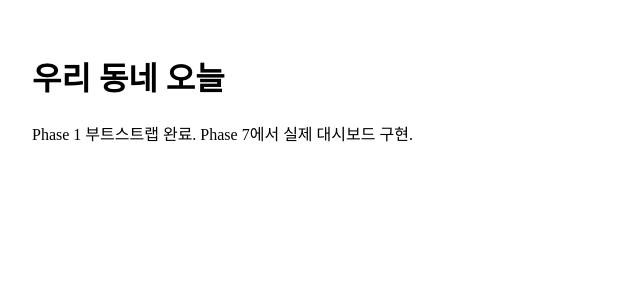
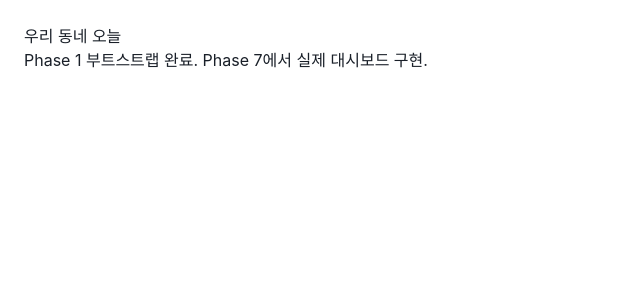
Before and after one commit to sigco3111/dongne-today, a Next.js app: page / in a window 1280 px wide. Shown: the top 300 px of the page, without its empty margins (0-640 px from the left). Built offline with nearby package versions, Linux system fonts and the light colour scheme.

Commit message:
feat(design): TDS design tokens via Tailwind v4 @theme + dark mode

```diff
--- a/app/globals.css
+++ b/app/globals.css
@@ -1,4 +1,95 @@
-/* Phase 3 will replace this with @theme TDS tokens */
-@tailwind base;
-@tailwind components;
-@tailwind utilities;
+@import "tailwindcss";
+
+/* ============================================
+   TDS Design Tokens (Toss Design System)
+   v4 CSS-first @theme block — no tailwind.config.ts
+   ============================================ */
+
+@theme {
+  /* Primary */
+  --color-tds-blue: #3182F6;
+  --color-tds-blue-light: #E8F3FF;
+  --color-tds-blue-dark: #1B6EE0;
+
+  /* Grey scale */
+  --color-tds-grey-50: #F9FAFB;
+  --color-tds-grey-100: #F2F4F6;
+  --color-tds-grey-200: #E5E8EB;
+  --color-tds-grey-400: #B0B8C1;
+  --color-tds-grey-500: #8B95A1;
+  --color-tds-grey-700: #4E5968;
+  --color-tds-grey-900: #191F28;
+
+  /* Status */
+  --color-tds-green: #03B26C;
+  --color-tds-yellow: #FFC342;
+  --color-tds-orange: #FF8A00;
+  --color-tds-red: #F04452;
+  --color-tds-purple: #8B5CF6;
+
+  /* Background / Foreground (light mode default) */
+  --color-tds-bg: #FFFFFF;
+  --color-tds-fg: #191F28;
+
+  /* Radius */
+  --radius-tds-sm: 8px;
+  --radius-tds-md: 12px;
+  --radius-tds-lg: 16px;
+  --radius-tds-xl: 24px;
+
+  /* Spacing (TDS scale) */
+  --spacing-tds-xs: 4px;
+  --spacing-tds-sm: 8px;
+  --spacing-tds-md: 12px;
+  --spacing-tds-lg: 16px;
+  --spacing-tds-xl: 24px;
+
+  /* Font (Pretendard via next/font — see app/layout.tsx) */
+  --font-tds-sans: 'Pretendard Variable', Pretendard, -apple-system, BlinkMacSystemFont, system-ui, sans-serif;
+
+  /* Font size (TDS scale) */
+  --text-tds-t1: 24px;
+  --text-tds-t2: 20px;
+  --text-tds-t3: 18px;
+  --text-tds-st1: 16px;
+  --text-tds-st2: 14px;
+  --text-tds-st3: 12px;
+}
+
+/* ============================================
+   Dark mode (auto)
+   ============================================ */
+
+@media (prefers-color-scheme: dark) {
+  :root {
+    --color-tds-bg: #191F28;
+    --color-tds-fg: #FFFFFF;
+    --color-tds-grey-50: #1E232B;
+    --color-tds-grey-100: #252B33;
+    --color-tds-grey-200: #2E343C;
+    --color-tds-grey-500: #6B7682;
+    --color-tds-grey-700: #B0B8C1;
+    --color-tds-grey-900: #FFFFFF;
+  }
+}
+
+/* ============================================
+   Base layer
+   ============================================ */
+
+@layer base {
+  html {
+    font-family: var(--font-tds-sans);
+    -webkit-font-smoothing: antialiased;
+    -moz-osx-font-smoothing: grayscale;
+  }
+  body {
+    background: var(--color-tds-bg);
+    color: var(--color-tds-fg);
+    line-height: 1.5;
+  }
+  *:focus-visible {
+    outline: 2px solid var(--color-tds-blue);
+    outline-offset: 2px;
+  }
+}
```
